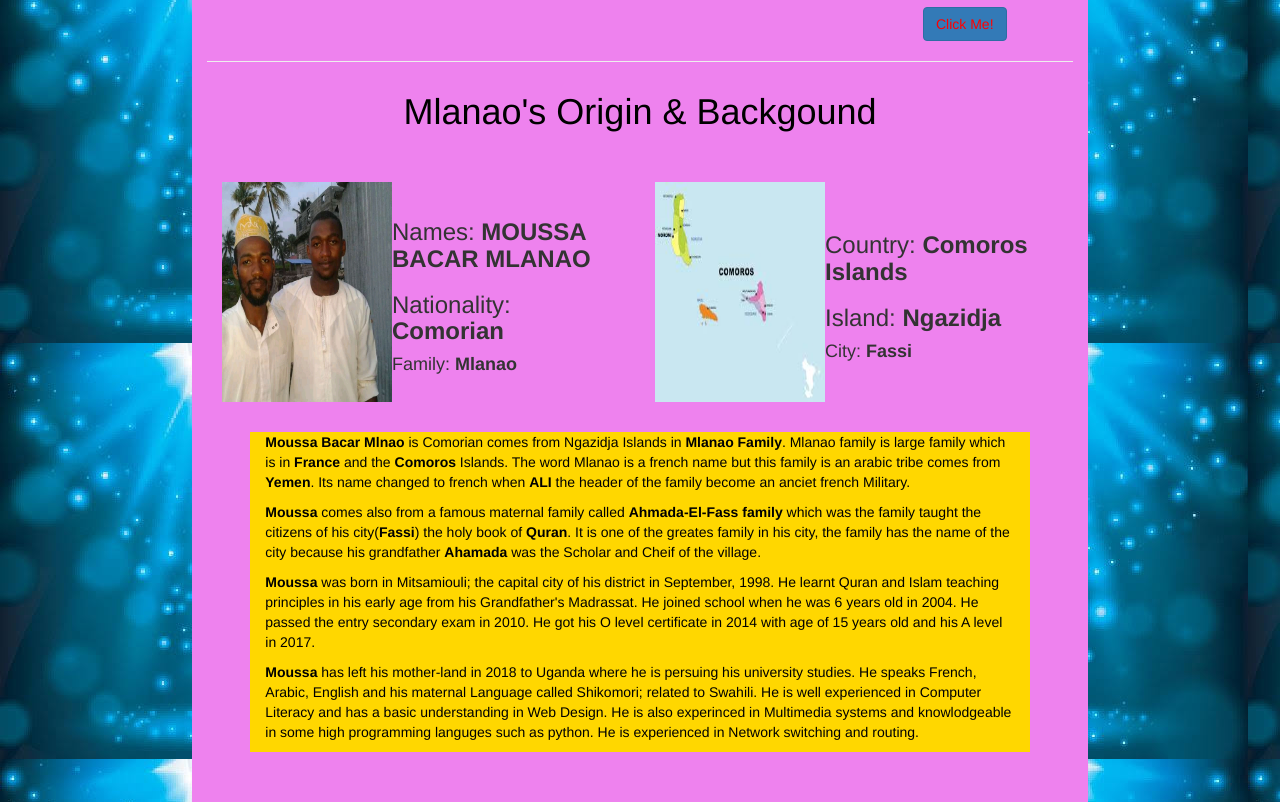
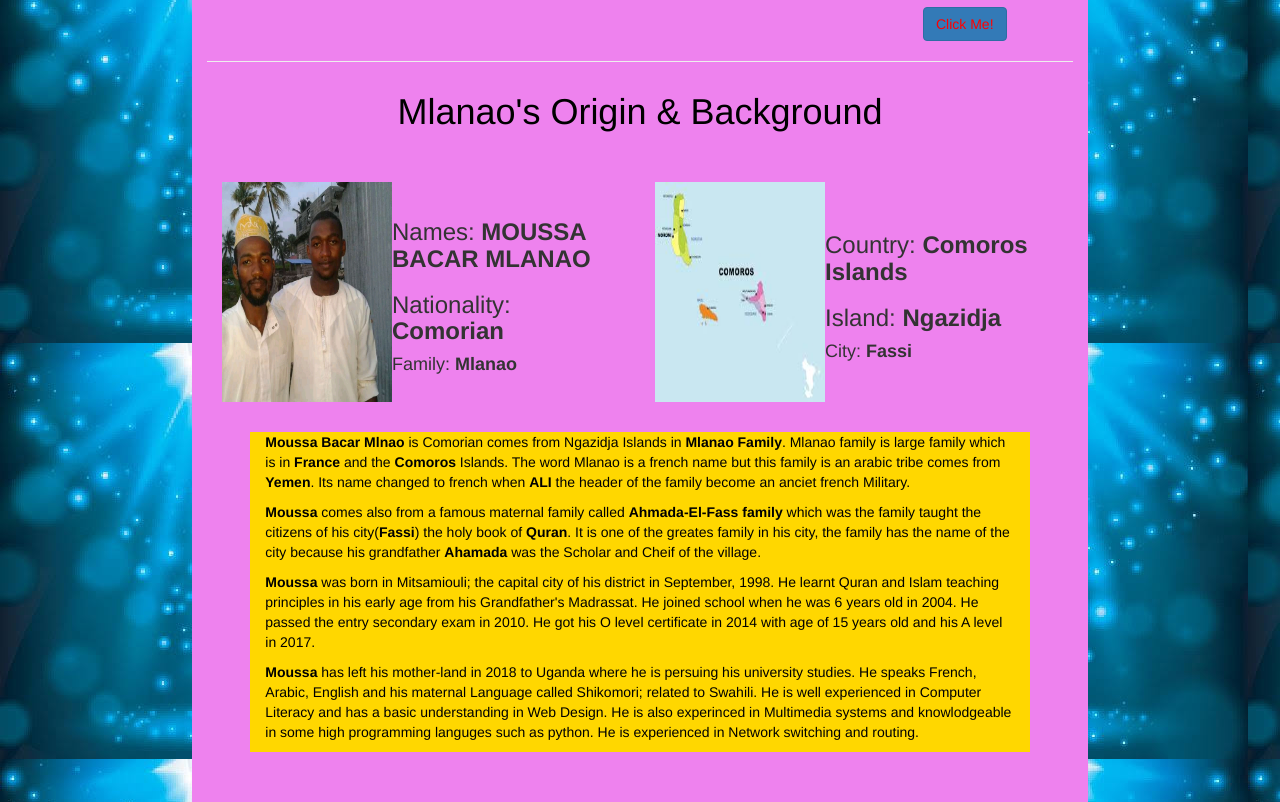
Before and after one commit to As98m/MOUSSA_PROJECTS, a plain HTML site: page index.html in a window 1280 px wide. Shown: the part 905-1707 px from the top of the page. Drawn offline with Linux system fonts and the light colour scheme.

Commit message:
Update index.html

```diff
--- a/index.html
+++ b/index.html
@@ -112,7 +112,7 @@
 		<div class="text-left">
 	<div class="origin">
 
-		<h1> Mlanao's Origin & Backgound </h1>
+		<h1> Mlanao's Origin & Background </h1>
 
 	<div class="col-md-6">
 
```
